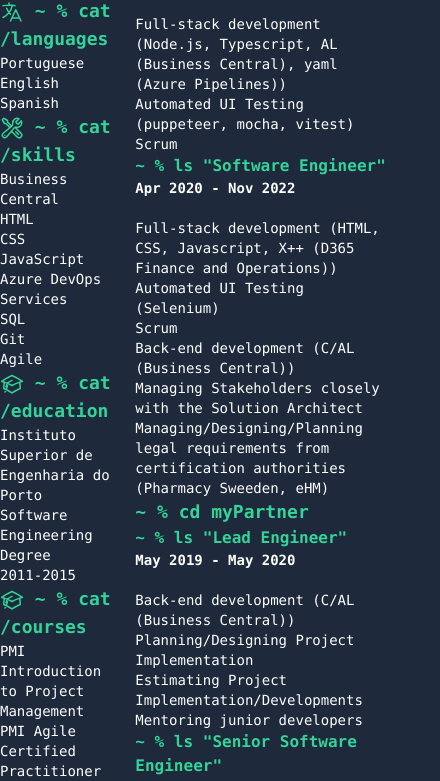
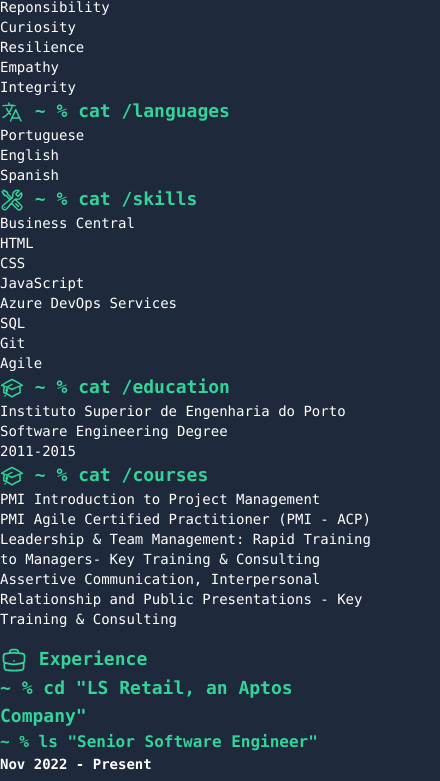
Before and after one commit to aacnsilva/aacnsilva.github.io, a website: page index.html in a window 390 px wide. Shown: the part 308-1089 px from the top of the page, 440 px wide, since content can reach past the window. Drawn offline with Linux system fonts and the light colour scheme.

Commit message:
responsive design

```diff
--- a/index.html
+++ b/index.html
@@ -7,7 +7,7 @@
     <meta name="viewport" content="width=device-width, initial-scale=1.0" />
   </head>
   <body class="bg-slate-800 font-mono container mx-auto">
-    <div class="grid gap-4 grid-cols-3">
+    <div class="grid gap-4 grid-cols-1 md:grid-cols-3">
       <div class="justify-self-center self-center">
         <h1 class="font-bold text-emerald-400 text-lg">
           <span>
@@ -313,8 +313,8 @@
           </ul>
         </div>
       </div>
-      <div class="grid grid-cols-subgrid col-span-2">
-        <div class="col-start-1 col-span-2">
+      <div class="grid md:grid-cols-subgrid md:col-span-2">
+        <div class="md:col-start-1 md:col-span-2">
           <h1 class="font-bold text-emerald-400 text-lg">
             <span>
               <svg
```
Also changed, not shown: output.css.
